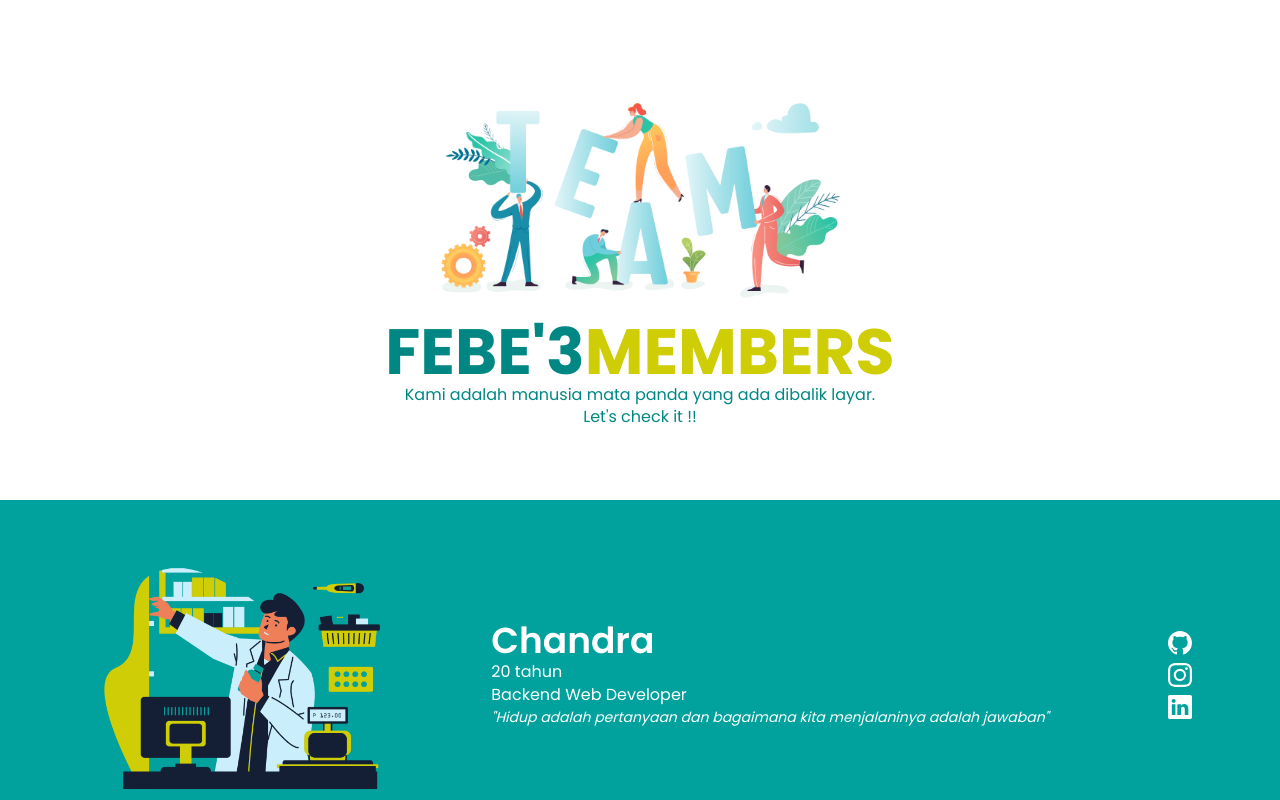
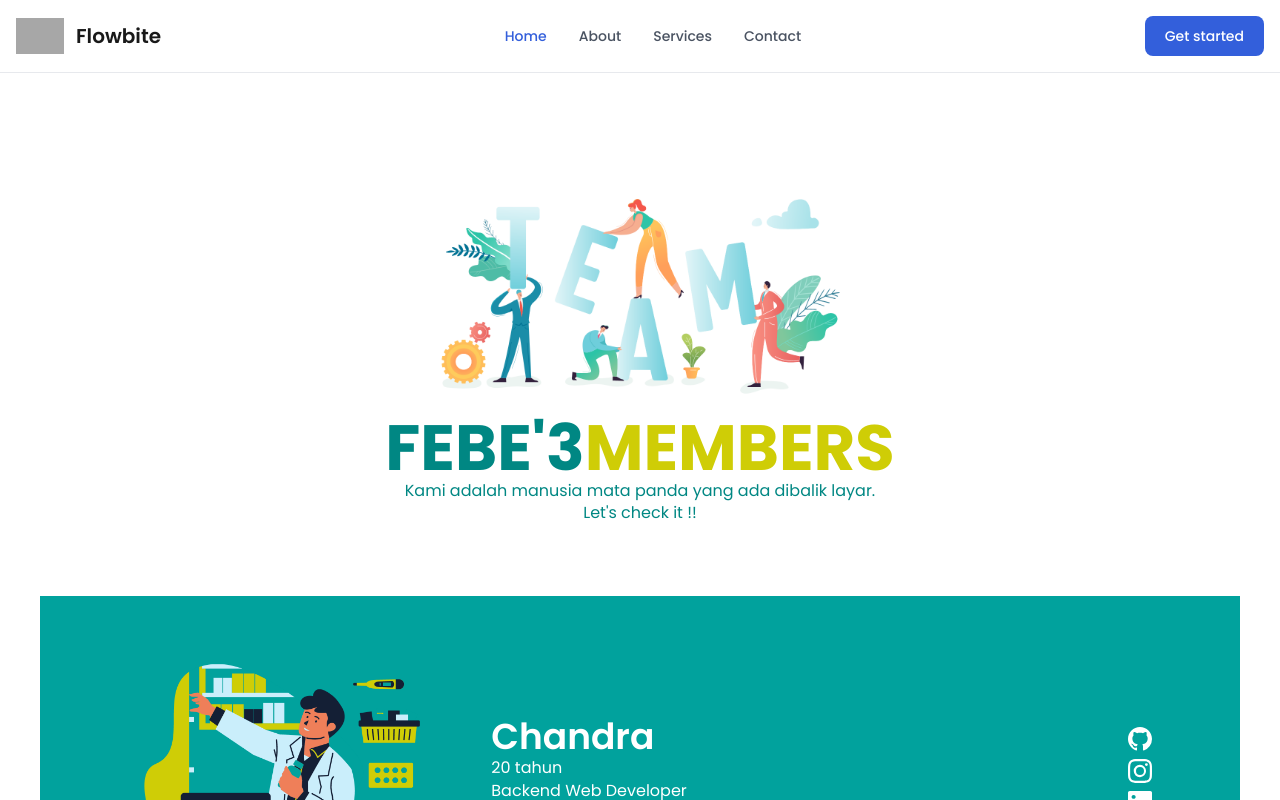
Before and after one commit to Skilvul-FEBE-3/FinalProject-FE, a React (Vite) app: page /team in a window 1280 px wide. Shown: the top 800 px of the page. Built offline with nearby package versions, Linux system fonts and the light colour scheme; grey boxes are pictures that could not be loaded.

Commit message:
update about

```diff
--- a/src/pages/About/About.jsx
+++ b/src/pages/About/About.jsx
@@ -1,13 +1,14 @@
 import React from 'react'
 import HeroSection from '../../components/About/HeroSection'
 import Team from '../../components/About/Team'
+import Layout from '../Layout'
 
 function About() {
   return (
-    <div>
+    <Layout>
         <HeroSection />
         <Team />
-    </div>
+    </Layout>
   )
 }
 
```
